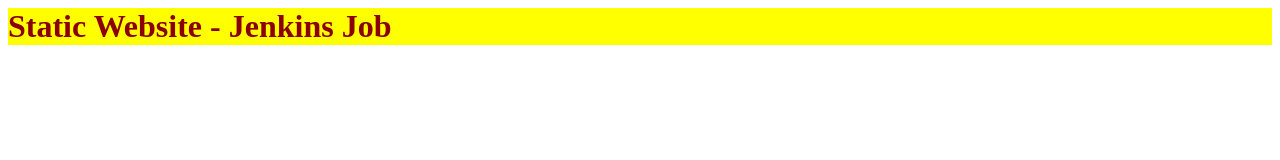
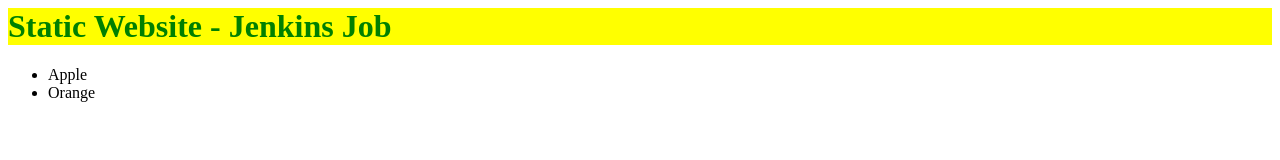
Before and after one commit to vinodh1988/jenkins-static-website, a plain HTML site: page index.html in a window 1280 px wide. Drawn offline with Linux system fonts and the light colour scheme.

Commit message:
additional-commit

```diff
--- a/index.css
+++ b/index.css
@@ -1,4 +1,4 @@
 h1{
     background-color: yellow;
-    color: darkred;
+    color: green;
 }
--- a/index.html
+++ b/index.html
@@ -5,5 +5,9 @@
     </head>
     <body>
         <h1>Static Website - Jenkins Job</h1>
+        <ul>
+            <li>Apple</li>
+            <li>Orange</li>
+        </ul>
     </body>
 </html>
```
